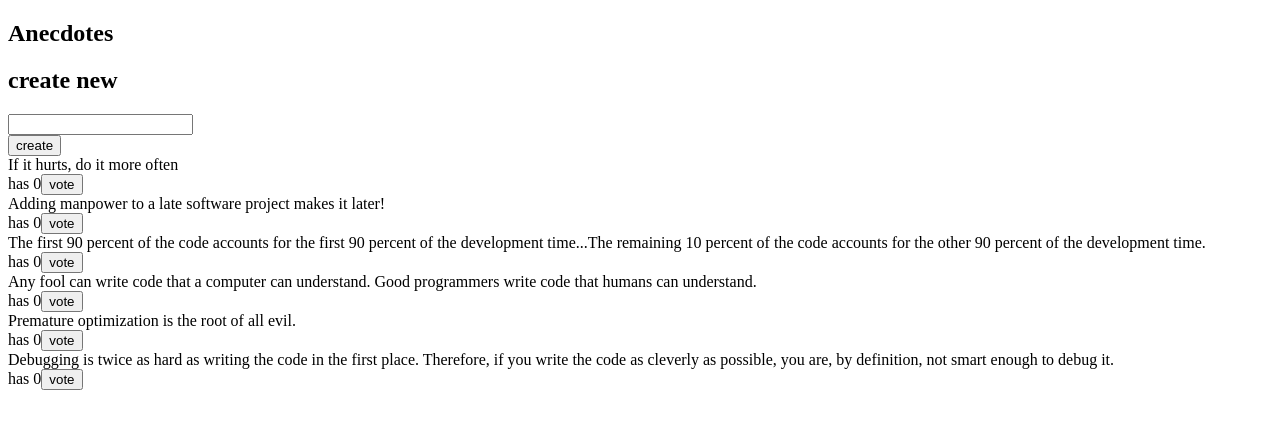
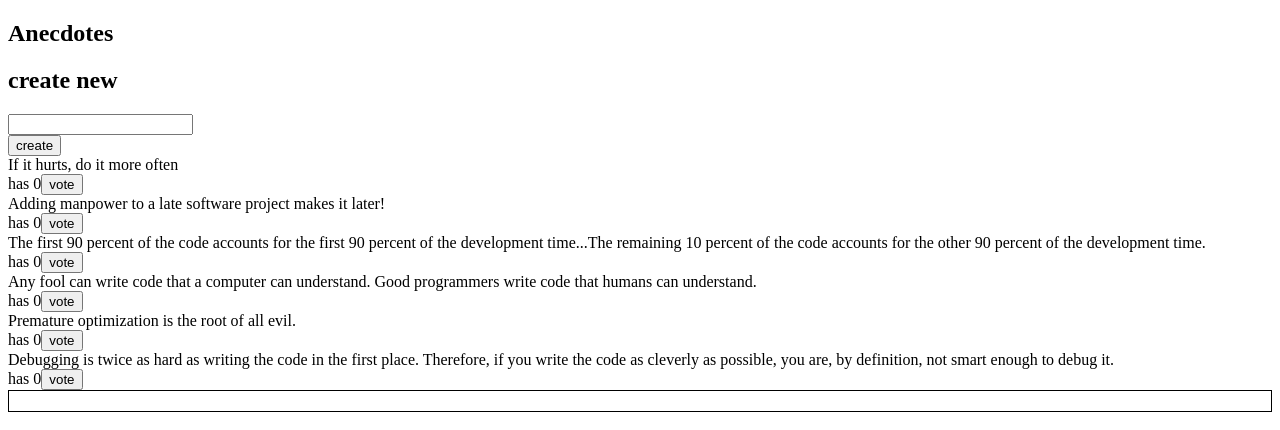
Before and after one commit to manzeelanepali/anecdotes-redux, a React (Create React App) app: page / in a window 1280 px wide. Shown: the top 430 px of the page. Built offline with nearby package versions, Linux system fonts and the light colour scheme.

Commit message:
faet : introducing new reducer notificationReducer

```diff
--- a/src/App.js
+++ b/src/App.js
@@ -1,6 +1,6 @@
 import { AnecdoteForm } from "./components/AnecdoteForm";
 import { AnecdoteList } from "./components/AnecdoteList";
-
+import Notification from "./components/Notification";
 const App = () => {
   return (
     <div>
@@ -8,6 +8,7 @@
 
       <AnecdoteForm />
       <AnecdoteList />
+      <Notification />
     </div>
   );
 };
--- a/src/components/Notification.js
+++ b/src/components/Notification.js
@@ -1,14 +1,13 @@
+import { useSelector } from "react-redux";
+
 const Notification = () => {
+  const notification = useSelector((state) => state.notification);
   const style = {
-    border: 'solid',
+    border: "solid",
     padding: 10,
-    borderWidth: 1
-  }
-  return (
-    <div style={style}>
-      render here notification...
-    </div>
-  )
-}
+    borderWidth: 1,
+  };
+  return <div style={style}>{notification}</div>;
+};
 
-export default Notification
+export default Notification;
```
Also changed, not shown: src/reducers/notificationReducer.js (added, +15 -0 lines).
